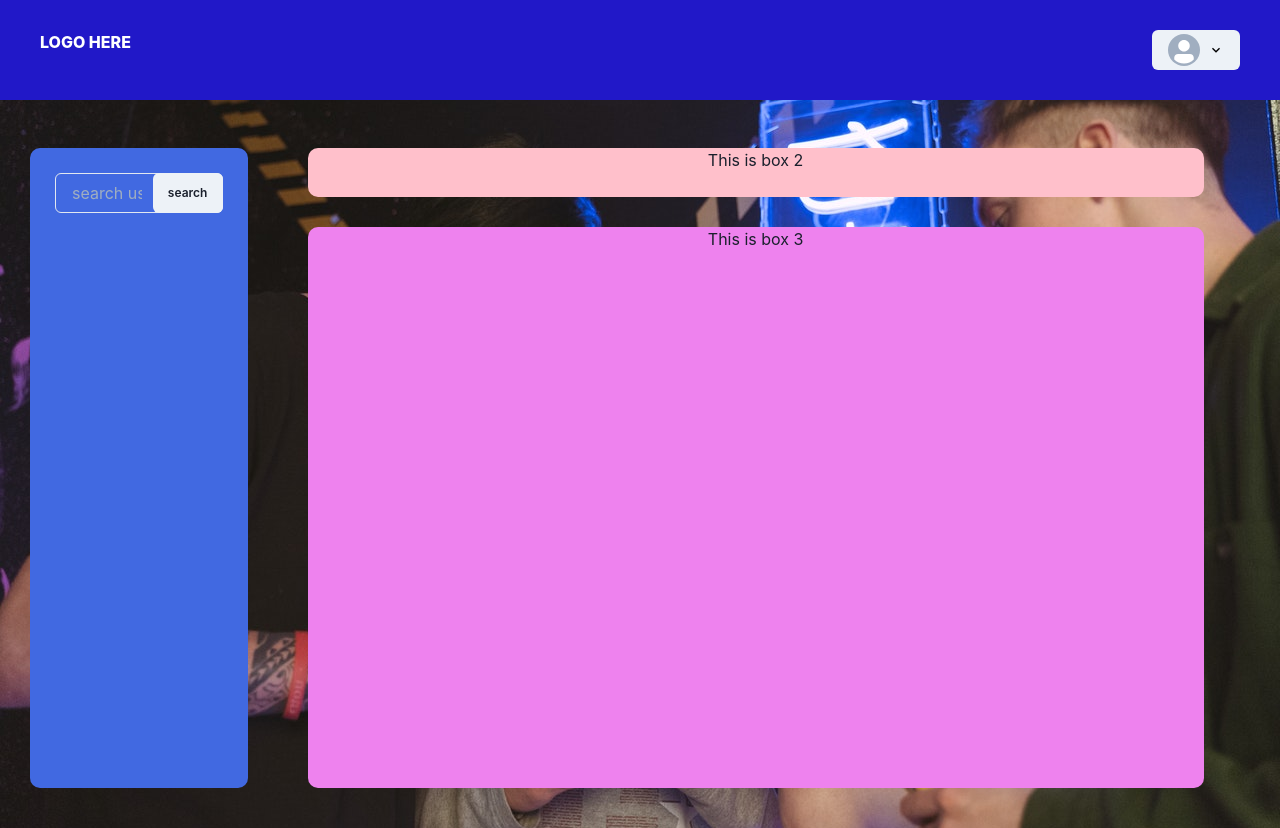
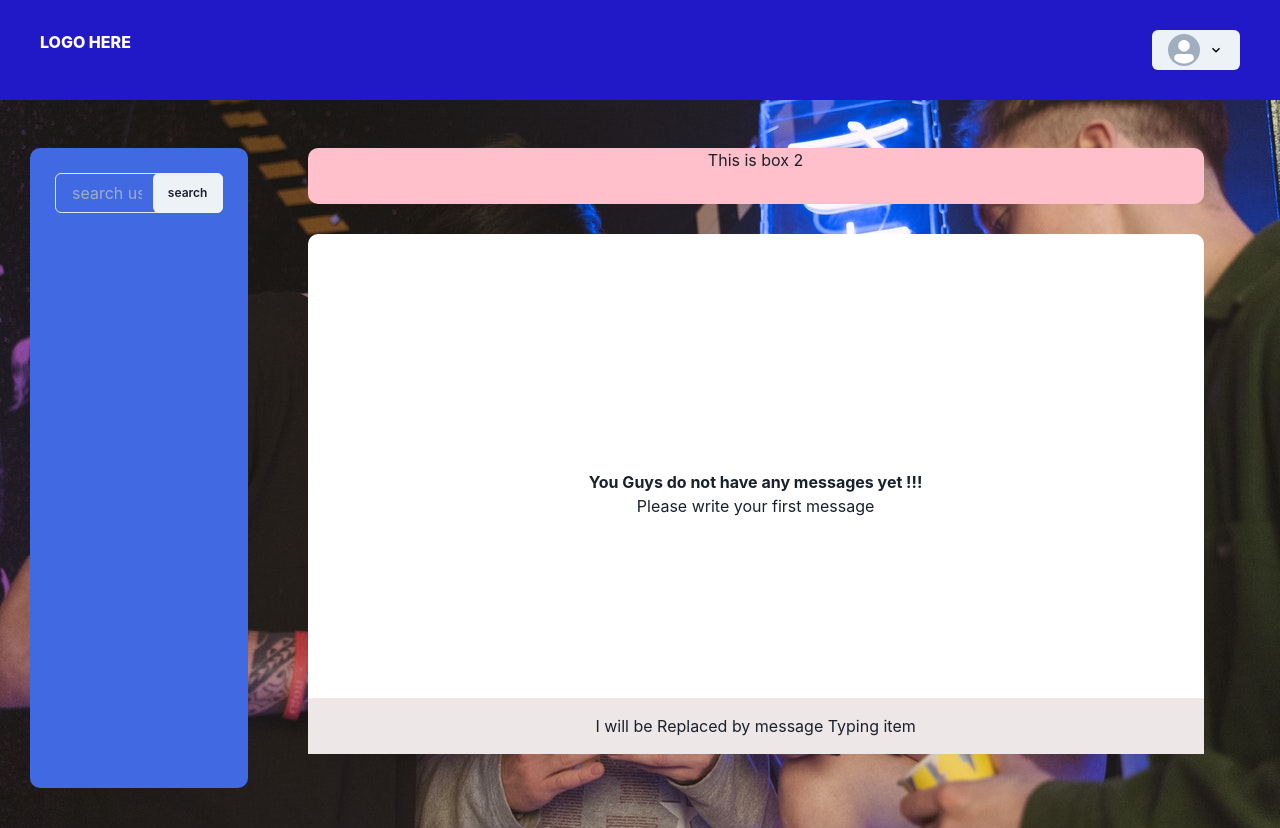
Before and after one commit to imbishalgiri/texters, a React (Vite) app in the folder front-end/: page /chatpage in a window 1280 px wide. Built offline with nearby package versions, Linux system fonts and the light colour scheme.

Commit message:
front end done for now chat ui with initial design complete, from now gotta extend features in api

```diff
--- a/front-end/src/pages/ChatPage/components/sidebar/index.tsx
+++ b/front-end/src/pages/ChatPage/components/sidebar/index.tsx
@@ -2,11 +2,9 @@ import React, { useState } from 'react'
 import { useQuery } from 'react-query'
 import {
    Box,
-   Center,
    InputGroup,
    Input,
    InputRightElement,
-   HStack,
    Stack,
    Button,
    Skeleton,
@@ -15,8 +13,6 @@ import {
 } from '@chakra-ui/react'
 import { getAllUsers } from 'redux/actions/user'
 import { AxiosError, AxiosResponse } from 'axios'
-import { User } from 'redux/actions/auth'
-import { Group } from 'framer-motion/types/components/Reorder/Group'
 
 // this is a main component
 const Sidebar = () => {
@@ -28,10 +24,9 @@ const Sidebar = () => {
    >(['users', searchText], () => getAllUsers(searchText), { enabled: false })
 
    const searchUser = () => {
-      console.log('clicked')
       refetch()
    }
-   console.log('isLoading', isLoading)
+   data && console.log(data)
    return (
       <Box
          borderRadius="10px"
@@ -48,6 +43,11 @@ const Sidebar = () => {
                onChange={(e: React.ChangeEvent<HTMLInputElement>) =>
                   setSearchText(e.target.value)
                }
+               onKeyPress={(e: React.KeyboardEvent<HTMLInputElement>) => {
+                  if (e.key === 'Enter') {
+                     searchUser()
+                  }
+               }}
                pr="5rem"
                placeholder="search user"
                size="md"
@@ -71,6 +71,9 @@ const Sidebar = () => {
                      width="100%"
                      padding="7px"
                      borderRadius="5px"
+                     cursor="pointer"
+                     transition=".5s ease"
+                     _hover={{ background: ' #cecff0' }}
                   >
                      <Flex>
                         <Avatar
@@ -88,6 +91,19 @@ const Sidebar = () => {
                )
             )}
 
+         {data && !data?.data.data.length && (
+            <Box
+               background="#fff"
+               color="#000"
+               margin="15px 0 15px 0"
+               width="100%"
+               padding="7px"
+               borderRadius="5px"
+            >
+               Sorry! No users by that name
+            </Box>
+         )}
+
          {(isLoading || isFetching) && (
             <Stack marginTop="20px">
                <Skeleton height="50px" />
--- a/front-end/src/pages/ChatPage/index.tsx
+++ b/front-end/src/pages/ChatPage/index.tsx
@@ -1,8 +1,9 @@
 import React from 'react'
-import { Box, Center, Flex } from '@chakra-ui/react'
+import { Avatar, Box, Center, Flex, Spacer, HStack } from '@chakra-ui/react'
 import { HomepageBox } from 'pages/HomePage/styles/homepage.styles'
 import Sidebar from './components/sidebar'
 import TopMenu from './components/topMenu'
+import { ReceiverItem, SenderItem } from './utils/ChatItem'
 
 function ChatPage() {
    return (
@@ -24,11 +25,69 @@ function ChatPage() {
                   </Box>
 
                   <Box
-                     background={'violet'}
-                     height={'100%'}
-                     borderRadius={'10px'}
+                     background="#ffffff"
+                     height={'65vh'}
+                     borderRadius={'10px 10px 0 0'}
+                     position="relative"
                   >
-                     <Center>This is box 3</Center>
+                     {/* <Flex
+                        overflow="scroll"
+                        width="100%"
+                        height="100%"
+                        direction="column"
+                        paddingRight="2rem"
+                     >
+                        <ReceiverItem
+                           avatar="idk"
+                           name="samantha doe"
+                           text="I am Receiver got it???"
+                        />
+
+                        <SenderItem text="I am damn sender Xd" />
+                        <SenderItem text="I am damn sender Xd" />
+                        <ReceiverItem
+                           avatar="idk"
+                           name="samantha doe"
+                           text="I am REceiver myan"
+                        />
+                        <SenderItem text="I am damn sender Xd" />
+                        <SenderItem text="I am damn sender Xd" />
+                        <SenderItem text="I am damn sender Xd" />
+                        <SenderItem text="I am damn sender Xd" />
+                        <SenderItem text="I am damn sender Xd" />
+                        <SenderItem text="I am damn sender Xd" />
+                        <SenderItem text="I am damn sender Xd" />
+                        <SenderItem text="I am damn sender Xd" />
+                        <SenderItem text="I am damn sender Xd" />
+                     </Flex> */}
+
+                     <Flex
+                        flexDirection="column"
+                        alignItems="center"
+                        justifyContent="center"
+                        width="100%"
+                        height="100%"
+                     >
+                        <div>
+                           <strong>
+                              You Guys do not have any messages yet !!!
+                           </strong>
+                           <br />
+                        </div>
+
+                        <Box>Please write your first message</Box>
+                     </Flex>
+                     <Box
+                        position="absolute"
+                        padding="1rem"
+                        width="100%"
+                        bottom="0"
+                        background="#ede7e7"
+                     >
+                        <Center>
+                           I will be Replaced by message Typing item
+                        </Center>
+                     </Box>
                   </Box>
                </Flex>
             </Flex>
--- /dev/null
+++ b/front-end/src/pages/ChatPage/utils/ChatItem.tsx
@@ -0,0 +1,47 @@
+import React from 'react'
+import { HStack, Avatar, Box, Spacer } from '@chakra-ui/react'
+
+type sender = {
+   avatar: string
+   name: string
+   text: string
+}
+
+type receiver = {
+   text: string
+}
+
+const ReceiverItem = ({ avatar, name, text }: sender) => (
+   <HStack margin={-2}>
+      <Avatar name={name} src={avatar} margin="1rem 0 1rem 1rem" />
+      <Box
+         borderRadius="1rem"
+         padding=".5rem 1rem"
+         background="#d6d2d2"
+         minWidth="2.2rem"
+         maxW="20rem"
+      >
+         {text}
+      </Box>
+   </HStack>
+)
+
+const SenderItem = ({ text }: receiver) => (
+   <>
+      <Spacer />
+      <Box
+         borderRadius="1rem"
+         padding=".5rem 1rem"
+         background="#3809f7a1"
+         minWidth="2.2rem"
+         maxW="20rem"
+         color="#fff"
+         alignSelf="flex-end"
+         marginTop=".5rem"
+      >
+         {text}
+      </Box>
+   </>
+)
+
+export { SenderItem, ReceiverItem }
```
Also changed, not shown: front-end/src/redux/slices/chatSlices.ts (added).
